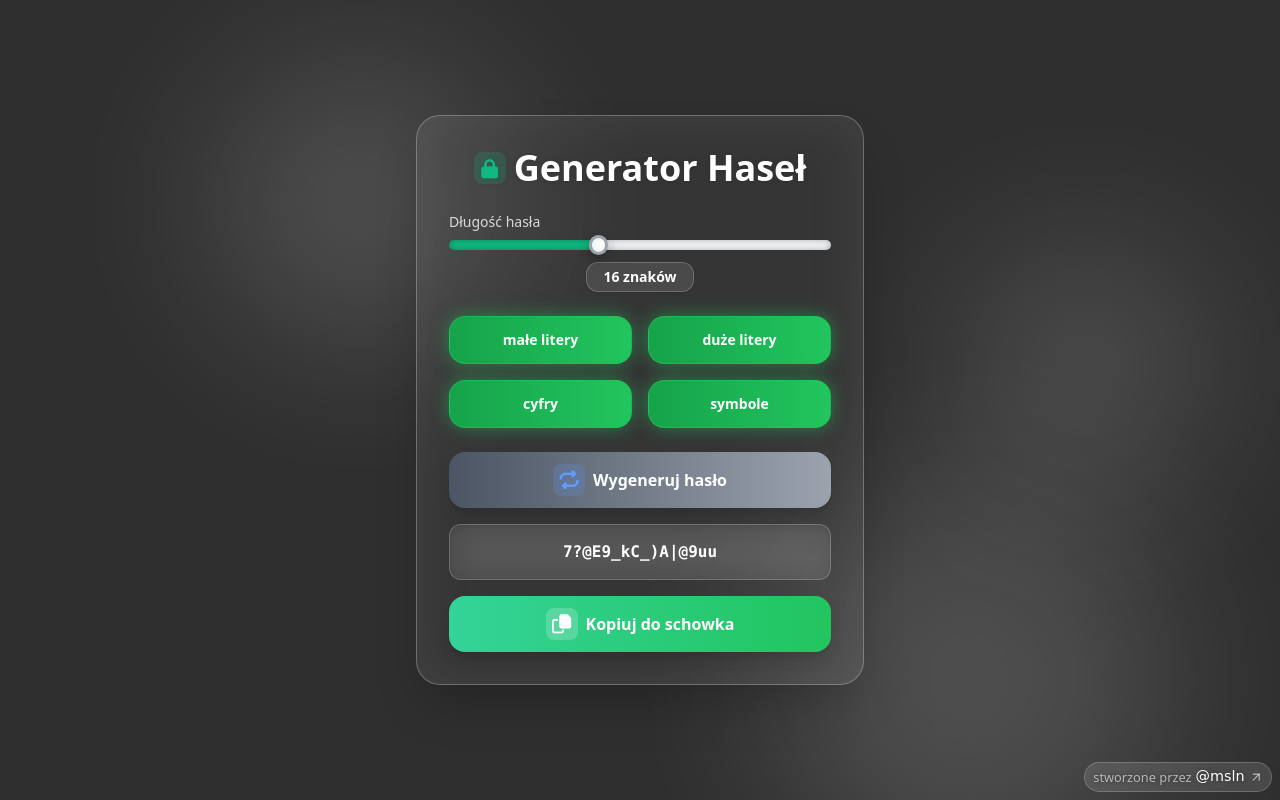
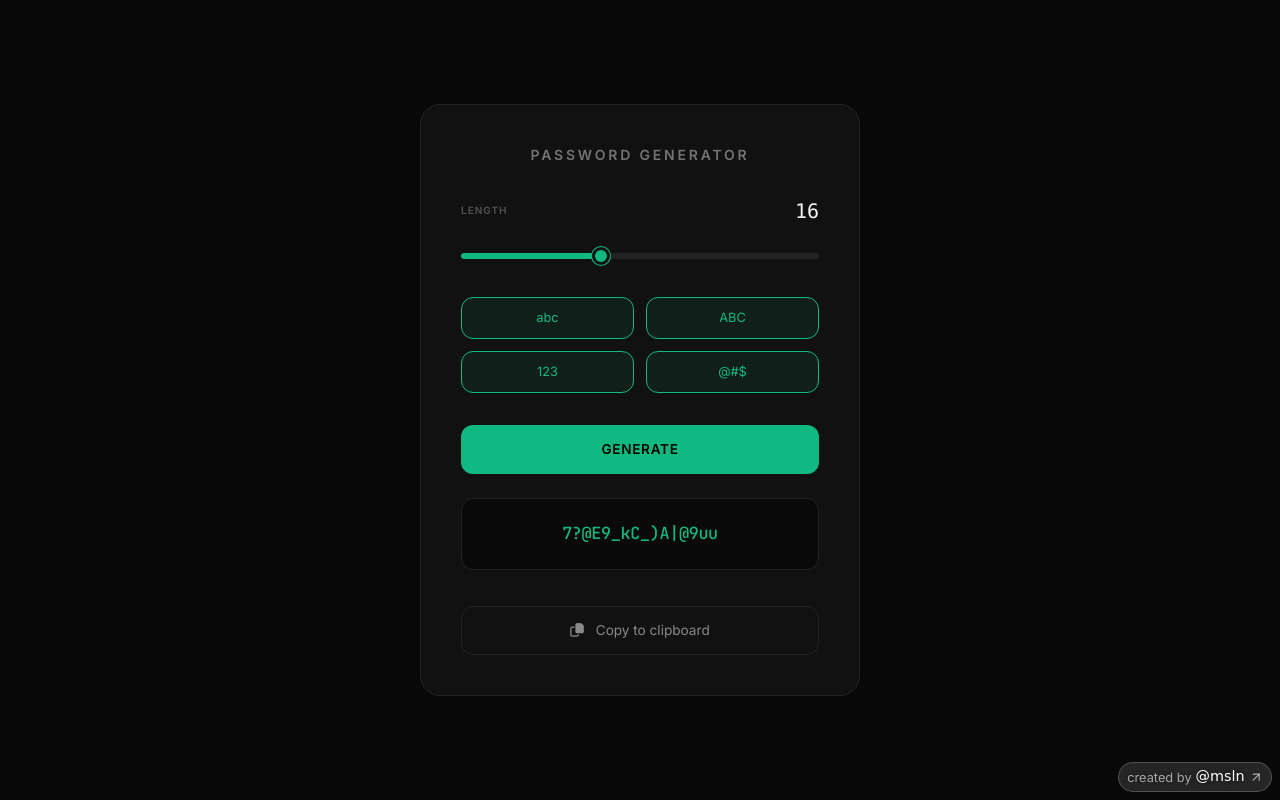
Before and after one commit to MichalZmc/Password-Generator, a plain HTML site: page index.html in a window 1280 px wide. Drawn offline with nearby package versions, Linux system fonts and the light colour scheme; a web font is replaced by a local one.

Commit message:
Add files via upload

```diff
--- a/index.html
+++ b/index.html
@@ -3,156 +3,136 @@
 <head>
 <meta charset="UTF-8" />
 <meta name="viewport" content="width=device-width, initial-scale=1.0" />
-<title>Generator Haseł</title>
+<title>Password Generator</title>
+<script src="https://cdn.tailwindcss.com"></script>
 <link rel="icon" type="image/png" href="icon.png">
-<script src="https://cdn.tailwindcss.com"></script>
-<link href="https://fonts.googleapis.com/css2?family=UnifrakturCook:wght@700&display=swap" rel="stylesheet">
-<!-- Font Awesome 6 -->
+<link href="https://fonts.googleapis.com/css2?family=Inter:wght@400;600&family=UnifrakturCook:wght@700&family=JetBrains+Mono:wght@500&display=swap" rel="stylesheet">
 <link rel="stylesheet" href="https://cdnjs.cloudflare.com/ajax/libs/font-awesome/6.4.0/css/all.min.css"/>
 
 <style>
-html, body { height: 100%; overflow: hidden; margin:0; }
-body { background:#2f2f2f; position:relative; }
+  :root {
+    --primary: #10b981;
+    --bg: #080808;
+    --card: #111111;
+    --border: #222222;
+  }
 
-/* --- Ikony w kwadracie --- */
-.icon-badge {
-  display: inline-flex;
+  body {
+    background-color: var(--bg);
+    color: #f5f5f5;
+    font-family: 'Inter', sans-serif;
+    height: 100vh;
+    margin: 0;
+    display: flex;
     align-items: center;
     justify-content: center;
-  width: 2rem;
-  height: 2rem;
-  border-radius: 0.5rem;
-  font-size: 1.2rem;
-}
-.icon-lock   { color:#10b981; background:rgba(16,185,129,0.2); }
-.icon-repeat { color:#5f9cff; background:rgba(95, 156, 255, 0.2); }
-.icon-copy   { color:#ffffff; background:rgba(255, 255, 255, 0.2); }
-.icon-xmark  { color:#ef4444; background:rgba(239,68,68,0.2); }
-.icon-check  { color:#ffffff; background:rgba(255, 255, 255, 0.2); }
-
-/* --- Animowane akcenty tła --- */
-.accent {
-  position: fixed;
-  background:rgba(255,255,255,0.15);
-  filter:blur(80px);
-  border-radius:50%;
-  animation:float 12s ease-in-out infinite;
-}
-.accent:nth-child(1){width:300px;height:300px;top:10%;left:15%;animation-delay:0s;}
-.accent:nth-child(2){width:400px;height:400px;top:60%;left:60%;animation-delay:4s;}
-.accent:nth-child(3){width:250px;height:250px;top:30%;left:75%;animation-delay:8s;}
-@keyframes float{0%,100%{transform:translateY(0) translateX(0);}50%{transform:translateY(-30px) translateX(20px);}}
-
-/* --- Efekty animacji i wygląd przycisków (jak wcześniej) --- */
-.fade-in { animation: fadeIn 0.8s ease-out; }
-@keyframes fadeIn { from {opacity:0;transform:translateY(20px);} to {opacity:1;transform:translateY(0);} }
-.animate-password { animation: passwordReveal 0.4s ease-out; }
-@keyframes passwordReveal {
-  0% { background-color: rgba(255,255,255,0.15); transform: scale(0.96); }
-  50% { background-color: rgba(255,255,255,0.2); transform: scale(1.02); }
-  100% { background-color: rgba(255,255,255,0.1); transform: scale(1); }
-}
-.flash-success { animation: flashSuccess 1s ease-in-out; }
-@keyframes flashSuccess {
-  0% { background-color: rgba(16,185,129,0.3); }
-  50% { background-color: rgba(34,197,94,0.6); }
-  100% { background-color: rgba(255,255,255,0.1); }
-}
-.copy-ripple { animation: ripple 0.4s ease-out; }
-@keyframes ripple {
-  0% { transform: scale(1); box-shadow: 0 0 0 0 rgba(34,197,94,0.5); }
-  100% { transform: scale(1.05); box-shadow: 0 0 0 20px rgba(34,197,94,0); }
+    overflow: hidden;
   }
 
-/* --- Suwak --- */
-input[type="range"]{
+  .main-card {
+    background: var(--card);
+    border: 1px solid var(--border);
+    width: 100%;
+    max-width: 440px;
+    padding: 2.5rem;
+    border-radius: 1.25rem;
+    position: relative;
+  }
+
+  input[type="range"] {
     -webkit-appearance: none;
-  width: 100%; height: 0.6rem; border-radius: 9999px;
+    width: 100%;
+    height: 6px;
+    background: var(--border);
+    border-radius: 10px;
     outline: none;
-  background: linear-gradient(90deg, #10b981 50%, #f3f4f6 50%);
-  box-shadow: inset 0 0 6px rgba(0,0,0,0.3);
+    background-image: linear-gradient(var(--primary), var(--primary));
+    background-repeat: no-repeat;
+  }
+
+  input[type="range"]::-webkit-slider-thumb {
+    -webkit-appearance: none;
+    width: 18px;
+    height: 18px;
+    background: var(--primary);
+    border-radius: 50%;
     cursor: pointer;
+    border: 3px solid var(--card);
+    box-shadow: 0 0 0 1px var(--primary);
+    transition: transform 0.1s ease;
   }
-input[type="range"]::-webkit-slider-thumb{
-  -webkit-appearance: none;
-  width: 1.2rem; height: 1.2rem;
-  background: rgba(255,255,255,0.9);
-  border: 3px solid #9ca3af;
-  border-radius: 50%;
-  backdrop-filter: blur(6px);
-  box-shadow: 0 4px 12px rgba(0,0,0,0.3);
-  transition: transform 0.2s ease;
+
+  input[type="range"]::-webkit-slider-thumb:hover {
+    transform: scale(1.2);
   }
-input[type="range"]::-moz-range-thumb{
-  width: 1.2rem; height: 1.2rem;
-  background: rgba(255,255,255,0.9);
-  border: 3px solid #9ca3af;
-  border-radius: 50%;
-  backdrop-filter: blur(6px);
-  box-shadow: 0 4px 12px rgba(0,0,0,0.3);
-  transition: transform 0.2s ease;
+
+  .option-btn {
+    background: rgba(255, 255, 255, 0.02);
+    border: 1px solid var(--border);
+    padding: 0.65rem;
+    border-radius: 0.75rem;
+    font-size: 0.8rem;
+    transition: all 0.2s cubic-bezier(0.4, 0, 0.2, 1);
+    color: #666;
+    font-weight: 500;
   }
-input[type="range"]::-webkit-slider-thumb:hover,
-input[type="range"]::-moz-range-thumb:hover{ transform: scale(1.15); }
 
-/* --- Przyciski opcji --- */
-.option-btn{
-  display:inline-block;width:100%;
-  padding:0.75rem 1rem;font-size:0.875rem;font-weight:600;
-  border-radius:1rem;text-align:center;color:white;
-  background:rgba(255,255,255,0.08);
-  border:1px solid rgba(255,255,255,0.2);
-  backdrop-filter:blur(12px);
-  transition:all 0.3s ease;
-  box-shadow:inset 0 0 10px rgba(255,255,255,0.05);
-  min-height:3rem;
+  .option-btn.active {
+    border-color: var(--primary);
+    color: var(--primary);
+    background: rgba(16, 185, 129, 0.08);
   }
-.option-btn.active{
-  background:linear-gradient(90deg,#16a34a,#22c55e);
-  box-shadow:0 0 18px rgba(34,197,94,0.5);
-  border-color:rgba(34,197,94,0.6);
+
+  #passwordBox {
+    font-family: 'JetBrains Mono', monospace;
+    background: #0a0a0a;
+    border: 1px solid var(--border);
+    min-height: 4.5rem;
+    display: flex;
+    align-items: center;
+    justify-content: center;
+    padding: 0.75rem 1rem;
+    border-radius: 0.75rem;
+    margin: 1.5rem 0;
+    color: var(--primary);
+    font-size: 1rem;
+    letter-spacing: -0.02em;
+    white-space: nowrap;
+    overflow: hidden;
   }
-.option-btn:hover{transform:scale(1.05);}
-.option-btn:active{transform:scale(0.95);}
 
-/* --- Password box --- */
-#passwordBox{
-  position:relative;
-  white-space:normal;word-wrap:break-word;
-  max-width:100%;text-align:center;
-  padding:1rem;color:white;font-weight:600;font-size:1rem;
-  background:rgba(255,255,255,0.08);
-  border:1px solid rgba(255,255,255,0.2);
-  border-radius:0.75rem;min-height:3.5rem;
-  display:flex;align-items:center;justify-content:center;
-  line-height:1.4;backdrop-filter:blur(16px);overflow:hidden;
+  .btn-primary {
+    background: var(--primary);
+    color: #000;
+    font-weight: 700;
+    width: 100%;
+    padding: 0.9rem;
+    border-radius: 0.75rem;
+    transition: all 0.2s;
+    text-transform: uppercase;
+    letter-spacing: 0.05em;
+    font-size: 0.85rem;
   }
-/* #passwordBox::before{
-  content:"";position:absolute;top:-50%;left:-50%;
-  width:200%;height:200%;
-  background:linear-gradient(120deg,rgba(255,255,255,0.3) 0%,rgba(255,255,255,0.05) 60%,rgba(255,255,255,0) 100%);
-  transform:rotate(25deg);
-  animation:shimmer 6s infinite linear;
-  pointer-events:none;
+
+  .btn-primary:hover { opacity: 0.9; transform: translateY(-1px); }
+
+  .btn-copy {
+    background: transparent;
+    border: 1px solid var(--border);
+    width: 100%;
+    padding: 0.85rem;
+    border-radius: 0.75rem;
+    margin-top: 0.75rem;
+    transition: all 0.2s;
+    color: #888;
+    font-size: 0.85rem;
   }
-@keyframes shimmer{
-  from{transform:translateX(-50%) rotate(25deg);}
-  to{transform:translateX(50%) rotate(25deg);}
-} */
 
-/* --- Kontener glass --- */
-.glass-ios{
-  background:rgba(255,255,255,0.1);
-  backdrop-filter:blur(25px) saturate(180%) contrast(120%);
-  border:1px solid rgba(255,255,255,0.25);
-  box-shadow:inset 0 0 30px rgba(255,255,255,0.1),
-             0 10px 30px rgba(0,0,0,0.4);
-  position:relative;
-  padding:2rem;
+  .btn-copy:hover:not(:disabled) {
+    border-color: #555;
+    color: #fff;
   }
-@media (max-width:640px){ .glass-ios{padding:1rem;} }
 
-/* --- Podpis --- */
   #msln-sign {
     position:fixed;
     bottom:0.5rem; right:0.5rem;
@@ -172,210 +152,152 @@ input[type="range"]::-moz-range-thumb:hover{ transform: scale(1.15); }
     text-decoration:none;
     transition: all 0.3s ease;
   }
+  #msln-sign .default-text { color:rgba(255,255,255,0.6); transition: color 0.3s ease; }
+  #msln-sign .old { font-family:'UnifrakturCook',cursive; font-size:0.9rem; color:#ffffff; transition: color 0.3s ease; }
+  #msln-sign .arrow { width:0.9rem; height:0.9rem; color:rgba(255,255,255,0.6); transition: color 0.3s ease; }
+  #msln-sign:hover .default-text, #msln-sign:hover .arrow { color:#ffffff; }
+  #msln-sign:hover .old { color:#10b981; }
 
-#msln-sign .default-text {
-  color:rgba(255,255,255,0.6); /* szare domyślnie */
-  transition: color 0.3s ease;
+  .flash-success { animation: flash 0.4s ease-out; }
+  @keyframes flash { 0% { background: rgba(16,185,129,0.1); } 100% { background: transparent; } }
+
+  @media (max-width: 768px) {
+    .main-card {
+      max-width: 95%;
+      padding: 1.5rem;
     }
-
-#msln-sign .old {
-  font-family:'UnifrakturCook',cursive;
-  font-size:0.9rem;
-  color:#ffffff; /* białe domyślnie */
-  transition: color 0.3s ease;
-}
-
-#msln-sign .arrow {
-  width:0.9rem;
-  height:0.9rem;
-  color:rgba(255,255,255,0.6); /* szara jak "stworzone przez" */
-  transition: color 0.3s ease;
-}
-
-/* Efekt hover */
-#msln-sign:hover .default-text,
-#msln-sign:hover .arrow {
-  color:#ffffff; /* zmieniają się razem na białe */
-}
-
-#msln-sign:hover .old {
-  color:#5f9cff; /* @msln zostaje na niebiesko */
   }
 </style>
 </head>
 
-<body class="flex items-center justify-center px-4 relative text-white" style="height:calc(var(--vh,100vh))">
+<body>
 
-  <div class="accent"></div>
-  <div class="accent"></div>
-  <div class="accent"></div>
-
-  <div class="glass-ios rounded-3xl shadow-2xl max-w-md w-full max-w-[90vw] fade-in relative z-10">
-    <h1 class="text-4xl font-extrabold text-center drop-shadow mb-6 flex items-center justify-center gap-2">
-      <span class="icon-badge icon-lock"><i class="fa-solid fa-lock"></i></span>
-      Generator Haseł
-    </h1>
-
-    <div class="mb-6 flex flex-col">
-      <label for="length" class="block text-sm font-medium text-white/80 mb-2">Długość hasła</label>
-      <input type="range" id="length" min="6" max="32" value="16" class="w-full cursor-pointer">
-      <div class="w-full text-center mt-3">
-        <p id="lengthDisplay" class="inline-block px-4 py-1 rounded-xl bg-white/10 border border-white/20 text-white font-semibold text-sm shadow">
-          16 znaków
-        </p>
-      </div>
+  <div class="main-card">
+    <div class="mb-8">
+      <h1 class="text-sm font-bold tracking-[0.2em] text-neutral-500 uppercase text-center">Password Generator</h1>
     </div>
 
-    <div class="grid grid-cols-2 gap-4 mb-6">
-      <button data-type="lower" class="option-btn active">małe litery</button>
-      <button data-type="upper" class="option-btn active">duże litery</button>
-      <button data-type="num" class="option-btn active">cyfry</button>
-      <button data-type="sym" class="option-btn active">symbole</button>
+    <div class="mb-8">
+      <div class="flex justify-between items-center mb-4">
+        <span class="text-[10px] uppercase tracking-widest text-neutral-600 font-bold">Length</span>
+        <span id="lengthDisplay" class="text-primary font-mono text-xl">16</span>
+      </div>
+      <input type="range" id="length" min="6" max="32" value="16">
     </div>
 
-    <button id="generateBtn"
-      class="w-full py-3 px-4 bg-gradient-to-r from-gray-600 to-gray-400 text-white font-semibold rounded-2xl shadow-lg hover:shadow-[0_0_20px_rgba(255,255,255,0.3)] transition-all mb-4 flex items-center justify-center gap-2">
-      <span class="icon-badge icon-repeat"><i class="fa-solid fa-repeat"></i></span>
-      Wygeneruj hasło
-    </button>
+    <div class="grid grid-cols-2 gap-3 mb-8">
+      <button data-type="lower" class="option-btn active">abc</button>
+      <button data-type="upper" class="option-btn active">ABC</button>
+      <button data-type="num" class="option-btn active">123</button>
+      <button data-type="sym" class="option-btn active">@#$</button>
+    </div>
 
-    <div id="passwordBox" class="text-center font-mono p-4 rounded-xl shadow-inner text-lg break-words transition-all duration-500 opacity-100"></div>
+    <button id="generateBtn" class="btn-primary">Generate</button>
 
-    <button id="copyBtn"
-      class="mt-4 w-full py-3 px-4 bg-gradient-to-r from-emerald-400 to-green-500 text-white font-semibold rounded-2xl shadow-lg hover:shadow-[0_0_20px_rgba(34,197,94,0.5)] transition-all min-h-[3.5rem] opacity-0 pointer-events-none flex items-center justify-center gap-2">
-      <span class="icon-badge icon-copy"><i class="fa-regular fa-copy"></i></span>
-      Kopiuj do schowka
+    <div id="passwordBox"></div>
+
+    <button id="copyBtn" class="btn-copy opacity-0 pointer-events-none">
+      <i class="fa-regular fa-copy mr-2"></i> Copy to clipboard
     </button>
   </div>
 
   <a id="msln-sign" href="https://t.me/msln777" target="_blank" class="flex items-center gap-1 group">
-    <span class="default-text">stworzone przez</span>
+    <span class="default-text">created by</span>
     <span class="old">@msln</span>
     <svg class="arrow" xmlns="http://www.w3.org/2000/svg" viewBox="0 0 24 24" fill="none" stroke="currentColor" stroke-width="2" stroke-linecap="round" stroke-linejoin="round">
-      <path d="M7 17L17 7" />
-      <path d="M7 7h10v10" />
+      <path d="M7 17L17 7" /><path d="M7 7h10v10" />
     </svg>
   </a>
 
+<script>
+const lengthInput = document.getElementById('length');
+const lengthDisplay = document.getElementById('lengthDisplay');
+const passwordBox = document.getElementById('passwordBox');
+const generateBtn = document.getElementById('generateBtn');
+const copyBtn = document.getElementById('copyBtn');
 
+const charsets = {
+  lower: "abcdefghijklmnopqrstuvwxyz",
+  upper: "ABCDEFGHIJKLMNOPQRSTUVWXYZ",
+  num: "0123456789",
+  sym: "!@#$%^&*()_+[]{}|;:,.<>?/"
+};
 
-<script>
-function setVh(){document.documentElement.style.setProperty('--vh', `${window.innerHeight}px`);}
-setVh();window.addEventListener('resize',setVh);
+let options = { lower: true, upper: true, num: true, sym: true };
+let typingInterval = null;
 
-const lengthInput=document.getElementById('length');
-const lengthDisplay=document.getElementById('lengthDisplay');
-const passwordBox=document.getElementById('passwordBox');
-const generateBtn=document.getElementById('generateBtn');
-const copyBtn=document.getElementById('copyBtn');
+function updateSliderBackground() {
+  const min = lengthInput.min;
+  const max = lengthInput.max;
+  const val = lengthInput.value;
+  const percentage = (val - min) * 100 / (max - min);
+  lengthInput.style.backgroundSize = percentage + '% 100%';
+}
 
-const charsets={
-  lower:"abcdefghijklmnopqrstuvwxyz",
-  upper:"ABCDEFGHIJKLMNOPQRSTUVWXYZ",
-  num:"0123456789",
-  sym:"!@#$%^&*()_+[]{}|;:,.<>?/"
-};
-let options={lower:true,upper:true,num:true,sym:true};
-let typingInterval=null;
-
-function updateOptionStyles(){
-  document.querySelectorAll(".option-btn").forEach(btn=>{
-    const type=btn.getAttribute("data-type");
-    btn.classList.toggle("active",options[type]);
-  });
-}
-document.querySelectorAll(".option-btn").forEach(btn=>{
-  const type=btn.getAttribute("data-type");
-  btn.addEventListener("click",()=>{
-    options[type]=!options[type];
-    updateOptionStyles();
+document.querySelectorAll(".option-btn").forEach(btn => {
+  btn.addEventListener("click", () => {
+    const type = btn.getAttribute("data-type");
+    options[type] = !options[type];
+    btn.classList.toggle("active", options[type]);
     generatePassword();
   });
 });
 
-function updateRangeBackground(){
-  const min=lengthInput.min;
-  const max=lengthInput.max;
-  const val=lengthInput.value;
-  const percent=((val-min)/(max-min))*100;
-  lengthInput.style.background=`linear-gradient(90deg,#10b981 ${percent}%,#f3f4f6 ${percent}%)`;
-}
+function generatePassword() {
+  if(typingInterval) { clearInterval(typingInterval); typingInterval = null; }
+  passwordBox.textContent = "";
 
-function generatePassword(){
-  if(typingInterval){clearInterval(typingInterval);typingInterval=null;}
-  passwordBox.textContent="";
-  passwordBox.classList.remove('animate-password');
+  let chars = "";
+  if(options.lower) chars += charsets.lower;
+  if(options.upper) chars += charsets.upper;
+  if(options.num) chars += charsets.num;
+  if(options.sym) chars += charsets.sym;
 
-  let chars="";
-  if(options.lower)chars+=charsets.lower;
-  if(options.upper)chars+=charsets.upper;
-  if(options.num)chars+=charsets.num;
-  if(options.sym)chars+=charsets.sym;
-
-  if(chars.length===0){
-    passwordBox.innerHTML=`<span class="icon-badge icon-xmark"><i class="fa-regular fa-circle-xmark"></i></span> Zaznacz przynajmniej jeden typ znaków!`;
-    copyBtn.classList.add('opacity-0','pointer-events-none');
+  if(chars.length === 0) {
+    passwordBox.innerHTML = `<span class="text-neutral-700 text-[11px] uppercase">Wybierz parametry</span>`;
+    copyBtn.classList.add('opacity-0', 'pointer-events-none');
     return;
   }
 
-  const length=+lengthInput.value;
-  lengthDisplay.textContent=`${length} znaków`;
-  updateRangeBackground();
+  const length = +lengthInput.value;
+  lengthDisplay.textContent = length;
+  passwordBox.style.fontSize = length > 26 ? "0.9rem" : "1.05rem";
 
-  let password="";
-  for(let i=0;i<length;i++){
-    const rand=Math.floor(Math.random()*chars.length);
-    password+=chars[rand];
+  let password = "";
+  for(let i = 0; i < length; i++) {
+    password += chars[Math.floor(Math.random() * chars.length)];
   }
 
-  copyBtn.classList.remove('opacity-0','pointer-events-none');
+  copyBtn.classList.remove('opacity-0', 'pointer-events-none');
 
-  let i=0;
-  typingInterval=setInterval(()=>{
-    passwordBox.textContent+=password[i];
+  let i = 0;
+  typingInterval = setInterval(() => {
+    passwordBox.textContent += password[i];
     i++;
-    if(i>=password.length){
-      clearInterval(typingInterval);
-      passwordBox.classList.add('animate-password');
-    }
-  },40);
+    if(i >= password.length) clearInterval(typingInterval);
+  }, 30);
 }
 
-lengthInput.addEventListener('input',()=>{
-  lengthDisplay.textContent=`${lengthInput.value} znaków`;
-  updateRangeBackground();
+lengthInput.addEventListener('input', () => {
+  updateSliderBackground();
   generatePassword();
 });
-generateBtn.addEventListener('click',()=>{
-  generatePassword();
-  generateBtn.blur();
+
+generateBtn.addEventListener('click', generatePassword);
+
+copyBtn.addEventListener('click', () => {
+  navigator.clipboard.writeText(passwordBox.textContent);
+  passwordBox.classList.add('flash-success');
+  const originalText = copyBtn.innerHTML;
+  copyBtn.innerHTML = '<i class="fa-solid fa-check mr-2 text-primary"></i> Skopiowano!';
+  setTimeout(() => {
+    passwordBox.classList.remove('flash-success');
+    copyBtn.innerHTML = originalText;
+  }, 1200);
 });
 
-copyBtn.addEventListener('click',()=>{
-  const textarea=document.createElement('textarea');
-  textarea.value=passwordBox.textContent;
-  document.body.appendChild(textarea);
-  textarea.select();
-  document.execCommand('copy');
-  document.body.removeChild(textarea);
-
-  passwordBox.classList.remove('flash-success');
-  void passwordBox.offsetWidth;
-  passwordBox.classList.add('flash-success');
-
-  copyBtn.innerHTML='<span class="icon-badge icon-check"><i class="fa-regular fa-square-check"></i></span> Skopiowano!';
-  copyBtn.classList.add('copy-ripple');
-  setTimeout(()=>{
-    copyBtn.classList.remove('copy-ripple');
-    copyBtn.innerHTML='<span class="icon-badge icon-copy"><i class="fa-regular fa-copy"></i></span> Kopiuj do schowka';
-  },1500);
-});
-
-window.addEventListener('DOMContentLoaded',()=>{
-  updateOptionStyles();
-  updateRangeBackground();
+updateSliderBackground();
 generatePassword();
-});
 </script>
 </body>
 </html>
```
Lines whose indentation alone changed are shown as unchanged.
